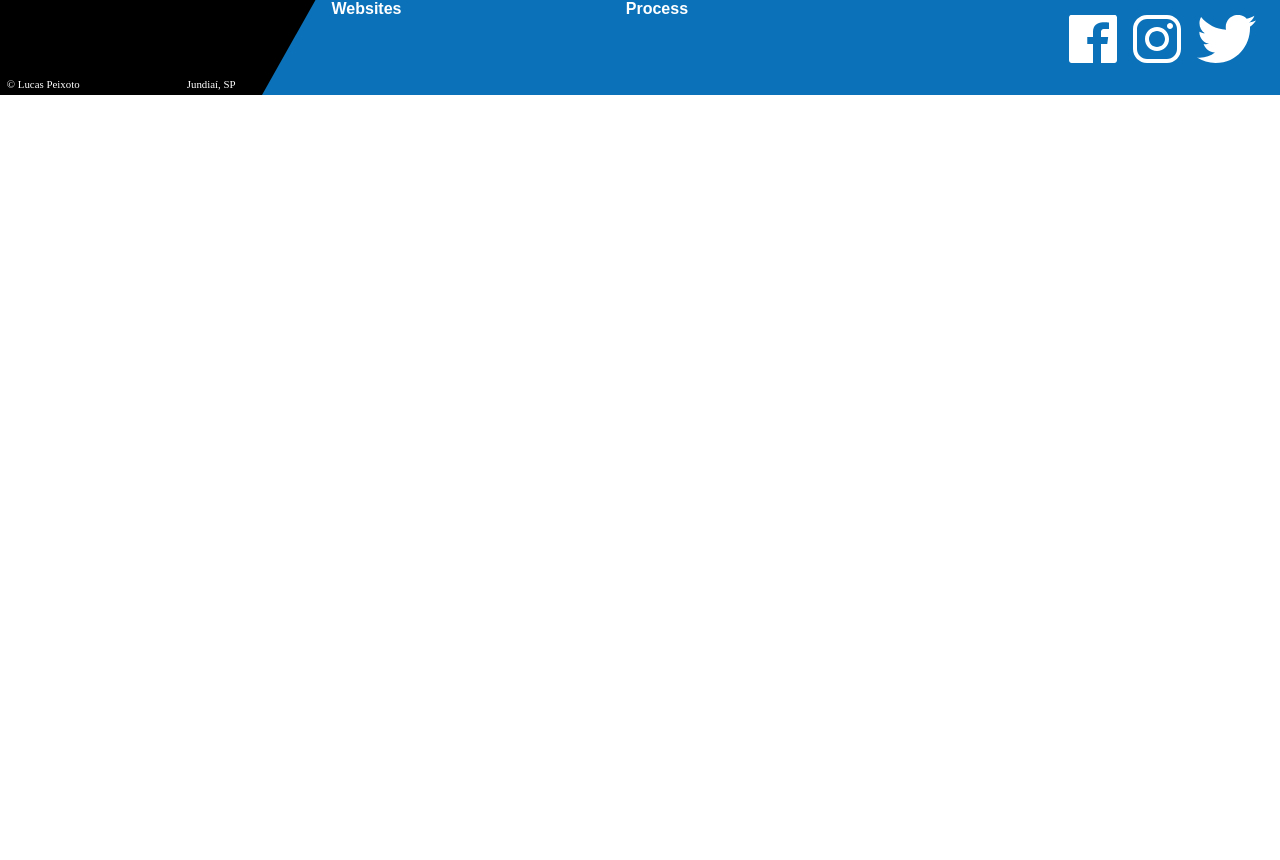
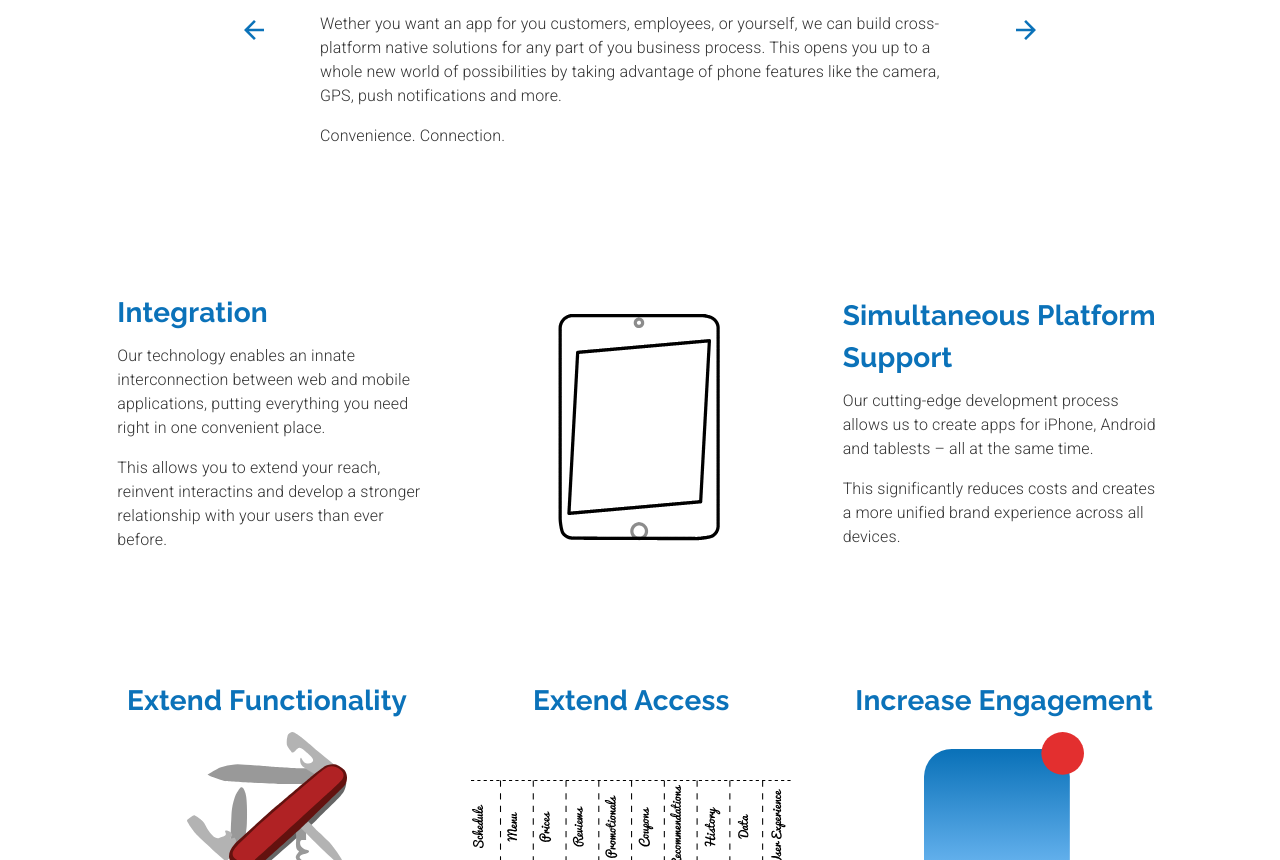
Before and after one commit to lucasspeixoto/arcdevelopment, a React (Create React App) app: page /mobileapps in a window 1280 px wide. Shown: the part 240-1100 px from the top of the page. Before the commit the page ends 800 px from the top, so only its background shows below. Built offline with nearby package versions, Linux system fonts and the light colour scheme.

Commit message:
Finalização MobileApps page

```diff
--- a/src/components/App.js
+++ b/src/components/App.js
@@ -11,6 +11,7 @@ import { Locations } from "../helpers/utils.js";
 import { LandingPage } from "./../pages/landingPage/index";
 import { Services } from "./../pages/servicesPage/index";
 import CustomSoftware from "../pages/customSoftware/index.js";
+import MobileApps from "../pages/mobileApp/index.js";
 
 export default function App() {
   const [selectedItem, setSelectedItem] = useState(0);
@@ -55,7 +56,15 @@ export default function App() {
               />
             }
           />
-          <Route path='/mobileapps' element={<div>Mobile Apps</div>} />
+          <Route
+            path='/mobileapps'
+            element={
+              <MobileApps
+                setValue={setValue}
+                setSelectedItem={setSelectedItem}
+              />
+            }
+          />
           <Route path='/websites' element={<div>Websites</div>} />
           <Route path='/about' element={<div>About us</div>} />
           <Route path='/therevolution' element={<div>The revolution</div>} />
--- /dev/null
+++ b/src/pages/mobileApp/index.js
@@ -0,0 +1,196 @@
+import React from "react";
+import { Link } from "react-router-dom";
+import Lottie from "react-lottie";
+
+import Grid from "@mui/material/Grid";
+import Typography from "@mui/material/Typography";
+import useMediaQuery from "@mui/material/useMediaQuery";
+import IconButton from "@mui/material/IconButton";
+
+import backArrow from "../../assets/backArrow.svg";
+import forwardArrow from "../../assets/forwardArrow.svg";
+import swiss from "../../assets/swissKnife.svg";
+import access from "../../assets/extendAccess.svg";
+import engagement from "../../assets/increaseEngagement.svg";
+
+import integrationAnimation from "../../animations/integrationAnimation/data";
+
+import { CallToAction } from "../../components/ui/CallToAction";
+import theme from "./../../components/ui/Theme";
+import { useStyles } from "./styles";
+import { Paper } from "@mui/material";
+
+const MobileApps = ({ setValue, setSelectedItem }) => {
+  const classes = useStyles();
+  const matchesMD = useMediaQuery(theme.breakpoints.down("md"));
+  const matchesSM = useMediaQuery(theme.breakpoints.down("sm"));
+
+  const integrationOptions = {
+    loop: true,
+    autoplay: true,
+    animationData: integrationAnimation,
+    rendererSettings: {
+      preserveAspectRatio: "xMidYMid slice",
+    },
+  };
+
+  return (
+    <Grid container direction='column'>
+      <Grid item container direction='column' className={classes.mainContainer}>
+        {/*--Heading--*/}
+        <Grid
+          item
+          container
+          direction='row'
+          justifyContent='center'
+          alignItems='center'
+          className={classes.headingContainer}
+        >
+          <Paper sx={{ display: { xs: "none", md: "block" } }}>
+            <Grid item sx={{ backgroundColor: "transparent" }}>
+              <IconButton
+                component={Link}
+                to='/websites'
+                sx={{ backgroundColor: "transparent" }}
+              >
+                <img src={backArrow} alt='to Website Development' />
+              </IconButton>
+            </Grid>
+          </Paper>
+          <Grid item className={classes.heading}>
+            <Typography variant='h2' paragraph>
+              Android/iOS Development
+            </Typography>
+            <Typography variant='body1' paragraph>
+              Mobile apps allow you to take your tools on the go.
+            </Typography>
+            <Typography variant='body1' paragraph>
+              Wether you want an app for you customers, employees, or yourself,
+              we can build cross-platform native solutions for any part of you
+              business process. This opens you up to a whole new world of
+              possibilities by taking advantage of phone features like the
+              camera, GPS, push notifications and more.
+            </Typography>
+            <Typography variant='body1' paragraph>
+              Convenience. Connection.
+            </Typography>
+          </Grid>
+          <Paper sx={{ display: { xs: "none", md: "block" } }}>
+            <Grid item>
+              <IconButton component={Link} to='/mobileApps'>
+                <img src={forwardArrow} alt='to iOS/Android App Development' />
+              </IconButton>
+            </Grid>
+          </Paper>
+        </Grid>
+
+        {/*--Animation Row--*/}
+        <Grid
+          item
+          container
+          justifyContent='space-around'
+          alignItems='center'
+          direction={matchesSM ? "column" : "row"}
+          className={classes.sectionContainer}
+        >
+          <Grid item className={classes.textContainer}>
+            <Typography variant='h4' paragraph>
+              Integration
+            </Typography>
+            <Typography variant='body1' paragraph>
+              Our technology enables an innate interconnection between web and
+              mobile applications, putting everything you need right in one
+              convenient place.
+            </Typography>
+            <Typography variant='body1' paragraph>
+              This allows you to extend your reach, reinvent interactins and
+              develop a stronger relationship with your users than ever before.
+            </Typography>
+          </Grid>
+          <Grid item className={classes.animation}>
+            <Lottie options={integrationOptions} />
+          </Grid>
+          <Grid item className={classes.textContainer}>
+            <Typography variant='h4' paragraph>
+              Simultaneous Platform Support
+            </Typography>
+            <Typography variant='body1' paragraph>
+              Our cutting-edge development process allows us to create apps for
+              iPhone, Android and tablests – all at the same time.
+            </Typography>
+            <Typography variant='body1' paragraph>
+              This significantly reduces costs and creates a more unified brand
+              experience across all devices.
+            </Typography>
+          </Grid>
+        </Grid>
+
+        {/*--Icons--*/}
+        <Grid
+          item
+          container
+          justifyContent='center'
+          alignItems={matchesMD ? "center" : undefined}
+          direction={matchesMD ? "column" : "row"}
+          className={classes.iconContainer}
+        >
+          <Grid item>
+            <Grid container direction='column' alignItems='center'>
+              <Grid item>
+                <Typography variant='h4' gutterBottom>
+                  Extend Functionality
+                </Typography>
+              </Grid>
+              <Grid item>
+                <img
+                  src={swiss}
+                  alt='swiss army knife'
+                  className={classes.icon}
+                />
+              </Grid>
+            </Grid>
+          </Grid>
+
+          <Grid item className={classes.iconWrapper}>
+            <Grid container direction='column' alignItems='center'>
+              <Grid item>
+                <Typography variant='h4' gutterBottom>
+                  Extend Access
+                </Typography>
+              </Grid>
+              <Grid item style={{ marginTop: matchesMD ? 0 : "3rem" }}>
+                <img
+                  src={access}
+                  alt='tear-one-off sign'
+                  className={classes.icon2}
+                />
+              </Grid>
+            </Grid>
+          </Grid>
+
+          <Grid item>
+            <Grid container direction='column' alignItems='center'>
+              <Grid item>
+                <Typography variant='h4' gutterBottom>
+                  Increase Engagement
+                </Typography>
+              </Grid>
+              <Grid item>
+                <img
+                  src={engagement}
+                  alt='app with notification'
+                  className={classes.icon}
+                />
+              </Grid>
+            </Grid>
+          </Grid>
+        </Grid>
+      </Grid>
+
+      {/*--Call to Action--*/}
+      <CallToAction setValue={setValue} setSelectedItem={setSelectedItem} />
+    </Grid>
+  );
+};
+
+export default MobileApps;
--- /dev/null
+++ b/src/pages/mobileApp/styles.js
@@ -0,0 +1,108 @@
+import { makeStyles } from "@mui/styles";
+import theme from "../../components/ui/Theme";
+
+export const useStyles = makeStyles(() => ({
+  mainContainer: {
+    padding: "4rem 4rem 8rem",
+    [theme.breakpoints.down("sm")]: {
+      padding: "3rem 2rem 6rem",
+    },
+    [theme.breakpoints.down("xs")]: {
+      padding: "2rem 1rem 4rem",
+    },
+    "& .MuiTypography-h2": {
+      fontFamily: "Raleway",
+      fontWeight: "700",
+      fontSize: "2.5rem",
+      color: theme.palette.common.blue,
+      lineHeight: 1.5,
+    },
+    "& .MuiTypography-h3": {
+      fontFamily: "Pacifico",
+      fontWeight: "700",
+      fontSize: "2.5rem",
+      color: theme.palette.common.blue,
+    },
+    "& .MuiTypography-h4": {
+      fontFamily: "Raleway",
+      fontWeight: "700",
+      fontSize: "1.75rem",
+      color: theme.palette.common.blue,
+      lineHeight: 1.5,
+      marginBottom: 10,
+    },
+    "& .MuiTypography-subtitle1": {
+      fontWeight: "300",
+      fontSize: "1.2rem",
+      color: theme.palette.common.grey,
+    },
+    "& .MuiTypography-subtitle2": {
+      fontWeight: "300",
+      fontSize: "1.25rem",
+      color: theme.palette.common.white,
+    },
+    "& .MuiTypography-body1": {
+      color: theme.palette.common.grey,
+      fontWeight: "300",
+      fontSize: "1rem",
+    },
+    "& .MuiPaper-root": {
+      boxShadow: "none",
+    },
+  },
+  headingContainer: {
+    marginBottom: "5rem",
+    [theme.breakpoints.down("sm")]: {
+      marginBottom: "3rem",
+    },
+    [theme.breakpoints.down("xs")]: {
+      marginBottom: "2rem",
+    },
+  },
+  heading: {
+    maxWidth: "40rem",
+    margin: "0 3rem",
+    [theme.breakpoints.down("sm")]: {
+      margin: 0,
+    },
+  },
+  sectionContainer: {
+    margin: "3rem 0",
+
+    [theme.breakpoints.down("sm")]: {
+      margin: "2rem 0",
+    },
+  },
+  textContainer: {
+    maxWidth: "20rem",
+    [theme.breakpoints.down("sm")]: {
+      maxWidth: "40rem",
+    },
+  },
+  animation: {
+    maxWidth: "12rem",
+  },
+
+  iconContainer: {
+    textAlign: "center",
+    margin: "4rem 0",
+    [theme.breakpoints.down("md")]: {
+      margin: "3rem 0",
+    },
+    [theme.breakpoints.down("sm")]: {
+      margin: "2rem 0",
+    },
+  },
+  iconWrapper: {
+    margin: "0 4rem",
+    [theme.breakpoints.down("md")]: {
+      margin: "3rem 0",
+    },
+  },
+  icon: {
+    maxWidth: "10rem",
+  },
+  icon2: {
+    maxWidth: "20rem",
+  },
+}));
```
